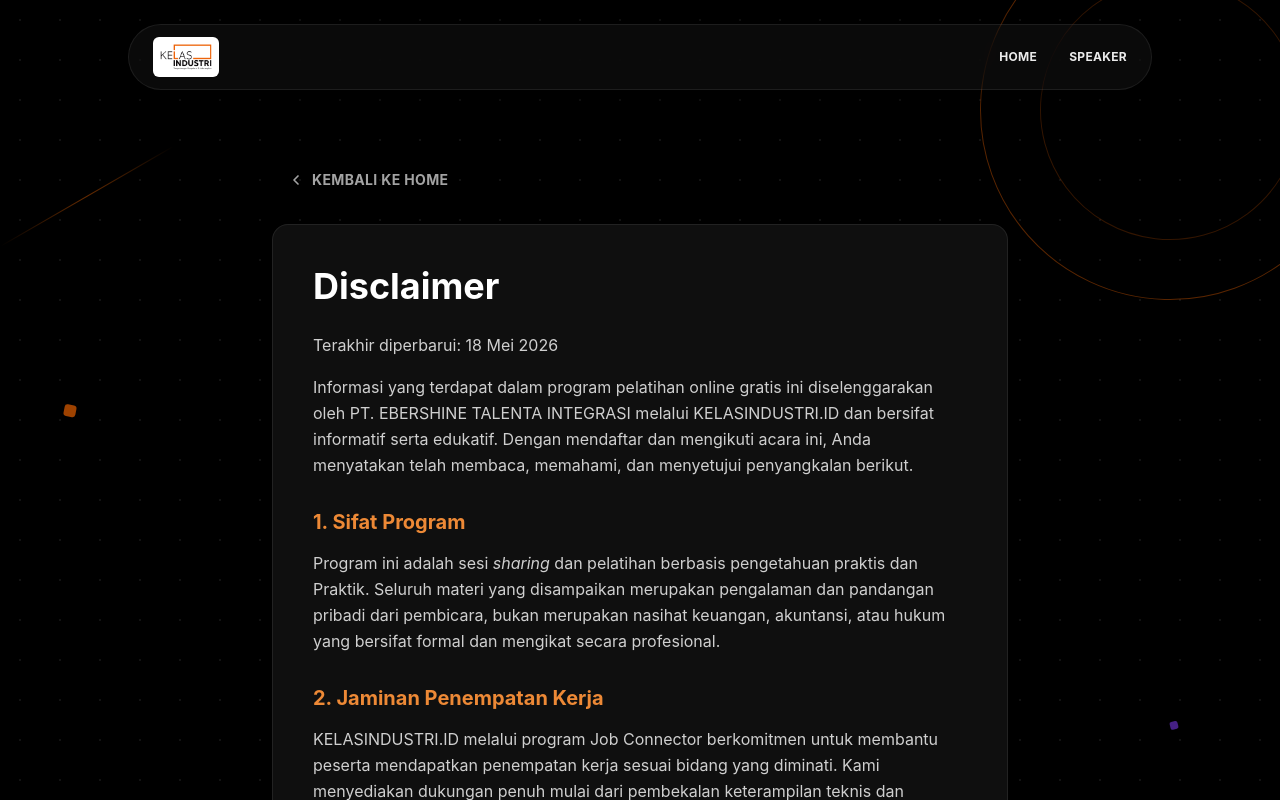
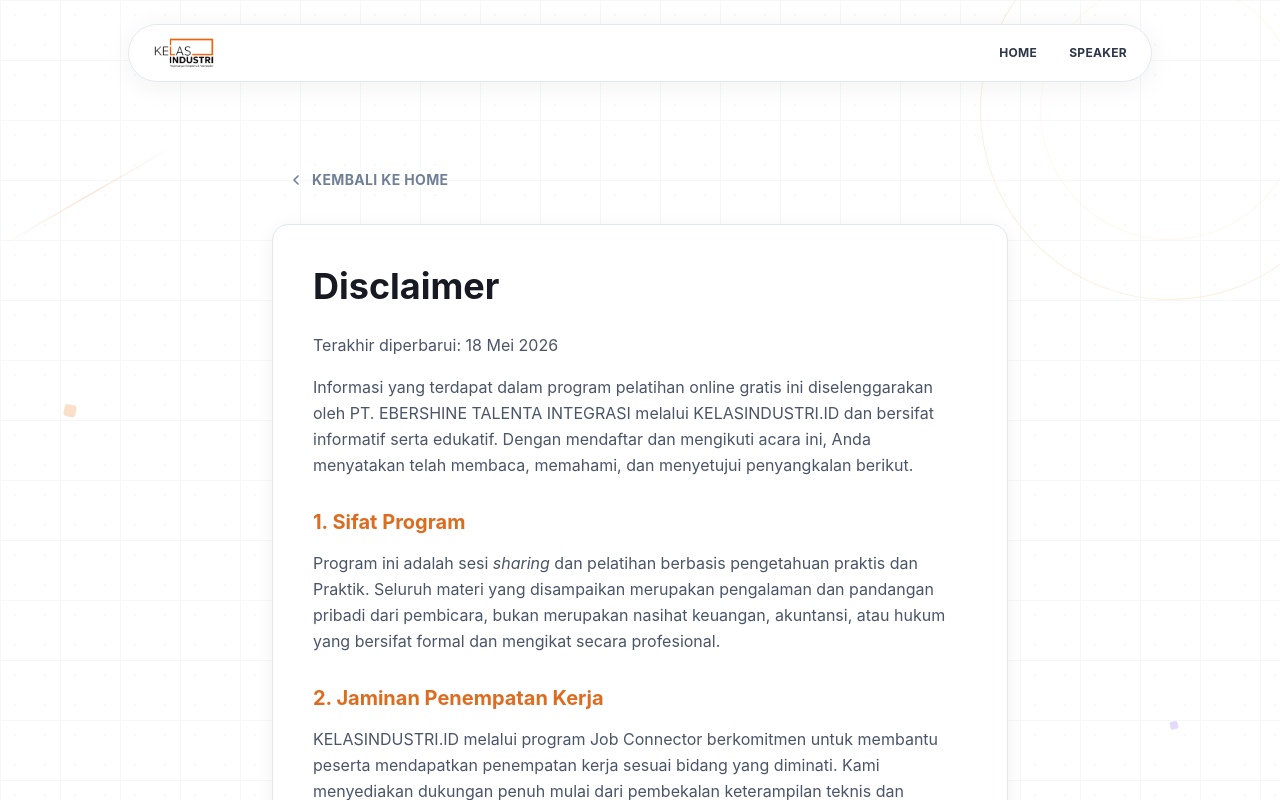
Before and after one commit to thePal5/lp-kelasindustri, a React (Vite) app: page /disclaimer in a window 1280 px wide. Shown: the top 800 px of the page. Built offline with nearby package versions, Linux system fonts and the light colour scheme.

Commit message:
feat: implement full application scaffolding with landing components, utility ornaments, and legal pages

```diff
--- a/src/App.jsx
+++ b/src/App.jsx
@@ -12,8 +12,8 @@
 
 function App() {
   return (
-    // Background utama Hitam sesuai Rules #1
-    <Box bg="black" minH="100vh" color="white" position="relative" overflowX="hidden" scrollBehavior="smooth">
+    // Background utama Putih — Light Theme
+    <Box bg="white" minH="100vh" color="gray.900" position="relative" overflowX="hidden" scrollBehavior="smooth">
       <Ornaments />
       <Navbar />
 
--- a/src/components/Footer.jsx
+++ b/src/components/Footer.jsx
@@ -3,7 +3,7 @@
 import { landingData } from "../data/dummyData";
 
 const footerLinkStyle = {
-  color: "var(--chakra-colors-whiteAlpha-600)",
+  color: "var(--chakra-colors-gray-500)",
   fontWeight: "bold",
   fontSize: "0.75rem",
   textTransform: "uppercase",
@@ -13,27 +13,27 @@
 
 export default function Footer() {
   return (
-    <Box bg="whiteAlpha.50" borderTop="1px solid" borderColor="whiteAlpha.200" py={12} mt={20} position="relative" zIndex={10}>
+    <Box bg="gray.50" borderTop="1px solid" borderColor="gray.200" py={12} mt={20} position="relative" zIndex={10}>
       <Flex direction="column" justify="center" align="center" gap={6}>
-        <Text fontSize={{ base: "xl", md: "3xl" }} fontWeight="black" color="white" letterSpacing="widest" textTransform="uppercase">
+        <Text fontSize={{ base: "xl", md: "3xl" }} fontWeight="black" color="gray.900" letterSpacing="widest" textTransform="uppercase">
           KELASINDUSTRI.ID
         </Text>
         <HStack spacing={6} mb={4}>
           <Link to="/privacy" style={footerLinkStyle}
-            onMouseEnter={e => e.target.style.color = "var(--chakra-colors-orange-400)"}
-            onMouseLeave={e => e.target.style.color = "var(--chakra-colors-whiteAlpha-600)"}
+            onMouseEnter={e => e.target.style.color = "var(--chakra-colors-orange-500)"}
+            onMouseLeave={e => e.target.style.color = "var(--chakra-colors-gray-500)"}
           >Privacy</Link>
           <Link to="/disclaimer" style={footerLinkStyle}
-            onMouseEnter={e => e.target.style.color = "var(--chakra-colors-orange-400)"}
-            onMouseLeave={e => e.target.style.color = "var(--chakra-colors-whiteAlpha-600)"}
+            onMouseEnter={e => e.target.style.color = "var(--chakra-colors-orange-500)"}
+            onMouseLeave={e => e.target.style.color = "var(--chakra-colors-gray-500)"}
           >Disclaimer</Link>
           <Link to="/ketentuan" style={footerLinkStyle}
-            onMouseEnter={e => e.target.style.color = "var(--chakra-colors-orange-400)"}
-            onMouseLeave={e => e.target.style.color = "var(--chakra-colors-whiteAlpha-600)"}
+            onMouseEnter={e => e.target.style.color = "var(--chakra-colors-orange-500)"}
+            onMouseLeave={e => e.target.style.color = "var(--chakra-colors-gray-500)"}
           >Ketentuan</Link>
         </HStack>
-        <Box px={6} py={2} rounded="full" border="1px solid" borderColor="whiteAlpha.300" bg="blackAlpha.500">
-          <Text color="whiteAlpha.600" fontSize="xs" fontWeight="bold" letterSpacing="wide">
+        <Box px={6} py={2} rounded="full" border="1px solid" borderColor="gray.200" bg="white">
+          <Text color="gray.500" fontSize="xs" fontWeight="bold" letterSpacing="wide">
             {landingData.footer.text}
           </Text>
         </Box>
--- a/src/components/Navbar.jsx
+++ b/src/components/Navbar.jsx
@@ -8,31 +8,29 @@
         as="nav"
         w="100%"
         maxW="container.lg"
-        bg="whiteAlpha.50"
+        bg="whiteAlpha.800"
         backdropFilter="blur(24px)"
         border="1px solid"
-        borderColor="whiteAlpha.200"
+        borderColor="gray.200"
         borderRadius="full"
         px={6}
         py={3}
-        boxShadow="0 4px 30px rgba(0, 0, 0, 0.5)"
+        boxShadow="0 4px 30px rgba(0, 0, 0, 0.06)"
       >
         {/* Desktop Layout */}
         <Flex display={{ base: "none", md: "flex" }} justify="space-between" align="center">
-          <Box bg="white" p={1.5} rounded="md" boxShadow="sm">
-            <Image src={landingData.logo} alt="Logo" h="28px" objectFit="contain" />
-          </Box>
+          <Image src={landingData.logo} alt="Logo" h="32px" objectFit="contain" />
           <HStack spacing={8}>
             {landingData.navLinks.map((link, index) => (
               <Link
                 key={index}
                 href={link.href}
-                color="whiteAlpha.900"
+                color="gray.700"
                 fontWeight="bold"
                 letterSpacing="wide"
                 textTransform="uppercase"
                 fontSize="xs"
-                _hover={{ color: "orange.400", textDecoration: "none", transform: "scale(1.05)" }}
+                _hover={{ color: "orange.500", textDecoration: "none", transform: "scale(1.05)" }}
                 transition="all 0.2s"
               >
                 {link.label}
@@ -43,9 +41,7 @@
 
         {/* Mobile Layout — logo di tengah, tanpa hamburger */}
         <Flex display={{ base: "flex", md: "none" }} justify="center" align="center">
-          <Box bg="white" p={1} rounded="sm" boxShadow="sm">
-            <Image src={landingData.logo} alt="Logo" h="24px" objectFit="contain" />
-          </Box>
+          <Image src={landingData.logo} alt="Logo" h="26px" objectFit="contain" />
         </Flex>
       </Box>
     </Box>
--- a/src/components/Ornaments.jsx
+++ b/src/components/Ornaments.jsx
@@ -1,5 +1,6 @@
-import { Box } from "@chakra-ui/react";
+import { Box, Image } from "@chakra-ui/react";
 import { motion } from "framer-motion";
+import { landingData } from "../data/dummyData";
 
 const MotionBox = motion.create(Box);
 
@@ -7,18 +8,53 @@
   return (
     <Box position="absolute" top={0} left={0} w="100%" h="100%" overflow="hidden" zIndex={0} pointerEvents="none">
 
-      {/* === SUBTLE GRID DOT PATTERN === */}
+      {/* === SUBTLE GRID LINE PATTERN (abu-abu) === */}
       <Box
         position="absolute"
         top={0} left={0} w="100%" h="100%"
-        opacity={0.07}
+        opacity={0.08}
         style={{
-          backgroundImage: "radial-gradient(circle, #ffffff 1px, transparent 1px)",
-          backgroundSize: "40px 40px",
+          backgroundImage:
+            "linear-gradient(to right, #9CA3AF 1px, transparent 1px), linear-gradient(to bottom, #9CA3AF 1px, transparent 1px)",
+          backgroundSize: "60px 60px",
         }}
       />
 
-      {/* === TOP RIGHT — Large Spinning Ring === */}
+      {/* === SUBTLE DOT OVERLAY === */}
+      <Box
+        position="absolute"
+        top={0} left={0} w="100%" h="100%"
+        opacity={0.05}
+        style={{
+          backgroundImage: "radial-gradient(circle, #6B7280 1px, transparent 1px)",
+          backgroundSize: "30px 30px",
+        }}
+      />
+
+      {/* === WATERMARK LOGO (background transparan, center) === */}
+      <Box
+        position="fixed"
+        top="50%"
+        left="50%"
+        transform="translate(-50%, -50%)"
+        w={{ base: "300px", md: "500px" }}
+        h={{ base: "300px", md: "500px" }}
+        opacity={0.04}
+        display="flex"
+        alignItems="center"
+        justifyContent="center"
+      >
+        <Image
+          src={landingData.logo}
+          alt=""
+          w="100%"
+          h="100%"
+          objectFit="contain"
+          filter="grayscale(100%)"
+        />
+      </Box>
+
+      {/* === TOP RIGHT — Spinning Ring (muted for light bg) === */}
       <MotionBox
         position="absolute"
         top="-80px"
@@ -26,9 +62,9 @@
         w="380px"
         h="380px"
         border="1.5px solid"
-        borderColor="#FF6B00"
+        borderColor="orange.300"
         borderRadius="full"
-        opacity={0.35}
+        opacity={0.2}
         animate={{ rotate: 360 }}
         transition={{ duration: 30, repeat: Infinity, ease: "linear" }}
       />
@@ -40,14 +76,14 @@
         w="260px"
         h="260px"
         border="1px solid"
-        borderColor="#FF6B00"
+        borderColor="orange.200"
         borderRadius="full"
-        opacity={0.2}
+        opacity={0.15}
         animate={{ rotate: -360 }}
         transition={{ duration: 20, repeat: Infinity, ease: "linear" }}
       />
 
-      {/* === BOTTOM LEFT — Violet Spinning Ring === */}
+      {/* === BOTTOM LEFT — Purple Spinning Ring === */}
       <MotionBox
         position="absolute"
         bottom="-100px"
@@ -55,9 +91,9 @@
         w="450px"
         h="450px"
         border="1.5px solid"
-        borderColor="#7C3AED"
+        borderColor="purple.300"
         borderRadius="full"
-        opacity={0.3}
+        opacity={0.18}
         animate={{ rotate: -360 }}
         transition={{ duration: 35, repeat: Infinity, ease: "linear" }}
       />
@@ -68,9 +104,9 @@
         w="300px"
         h="300px"
         border="1px solid"
-        borderColor="#A78BFA"
+        borderColor="purple.200"
         borderRadius="full"
-        opacity={0.2}
+        opacity={0.12}
         animate={{ rotate: 360 }}
         transition={{ duration: 22, repeat: Infinity, ease: "linear" }}
       />
@@ -82,10 +118,10 @@
         left="5%"
         w="12px"
         h="12px"
-        bg="#FF6B00"
+        bg="orange.400"
         borderRadius="3px"
-        opacity={0.7}
-        animate={{ y: [0, -18, 0], rotate: [0, 45, 0], opacity: [0.5, 1, 0.5] }}
+        opacity={0.35}
+        animate={{ y: [0, -18, 0], rotate: [0, 45, 0], opacity: [0.2, 0.5, 0.2] }}
         transition={{ duration: 5, repeat: Infinity, ease: "easeInOut" }}
       />
       <MotionBox
@@ -94,10 +130,10 @@
         right="8%"
         w="8px"
         h="8px"
-        bg="#7C3AED"
+        bg="purple.400"
         borderRadius="2px"
-        opacity={0.6}
-        animate={{ y: [0, 14, 0], rotate: [0, -45, 0], opacity: [0.4, 0.9, 0.4] }}
+        opacity={0.3}
+        animate={{ y: [0, 14, 0], rotate: [0, -45, 0], opacity: [0.2, 0.45, 0.2] }}
         transition={{ duration: 6, repeat: Infinity, ease: "easeInOut", delay: 1 }}
       />
       <MotionBox
@@ -106,10 +142,10 @@
         right="15%"
         w="10px"
         h="10px"
-        bg="#06B6D4"
+        bg="cyan.400"
         borderRadius="2px"
-        opacity={0.55}
-        animate={{ y: [0, -12, 0], rotate: [45, 0, 45], opacity: [0.4, 0.8, 0.4] }}
+        opacity={0.25}
+        animate={{ y: [0, -12, 0], rotate: [45, 0, 45], opacity: [0.15, 0.4, 0.15] }}
         transition={{ duration: 7, repeat: Infinity, ease: "easeInOut", delay: 2 }}
       />
       <MotionBox
@@ -118,10 +154,10 @@
         left="20%"
         w="6px"
         h="6px"
-        bg="#FF6B00"
+        bg="orange.400"
         borderRadius="full"
-        opacity={0.6}
-        animate={{ y: [0, 10, 0], opacity: [0.4, 1, 0.4] }}
+        opacity={0.3}
+        animate={{ y: [0, 10, 0], opacity: [0.2, 0.5, 0.2] }}
         transition={{ duration: 4, repeat: Infinity, ease: "easeInOut", delay: 0.5 }}
       />
 
@@ -132,8 +168,8 @@
         left="0"
         w="200px"
         h="1px"
-        bg="linear-gradient(to right, transparent, #FF6B00, transparent)"
-        opacity={0.4}
+        bg="linear-gradient(to right, transparent, #F97316, transparent)"
+        opacity={0.25}
         transform="rotate(-30deg)"
         transformOrigin="left center"
       />
@@ -144,8 +180,8 @@
         right="0"
         w="180px"
         h="1px"
-        bg="linear-gradient(to right, transparent, #7C3AED, transparent)"
-        opacity={0.4}
+        bg="linear-gradient(to right, transparent, #A78BFA, transparent)"
+        opacity={0.25}
         transform="rotate(-30deg)"
         transformOrigin="right center"
       />
--- a/src/data/dummyData.js
+++ b/src/data/dummyData.js
@@ -10,7 +10,7 @@
   hero: {
     badge: "Online Event",
     targetAudience: "Meski Tanpa Pengalaman",
-    heading: "Bagaimana Freshgraduate Akuntansi dan Mahasiswa Akuntansi Bisa Segera Mendapatkan Pekerjaan Sesuai Bidangnya",
+    heading: "Bagaimana Freshgraduate dan Mahasiswa Akuntansi Bisa Segera Mendapatkan Pekerjaan Sesuai Bidangnya",
     ctaText: "Daftar Sekarang",
     subCtaText: "Tidak Dipungut Biaya!",
   },
--- a/src/pages/Disclaimer.jsx
+++ b/src/pages/Disclaimer.jsx
@@ -14,12 +14,12 @@
             as={Link}
             to="/"
             variant="ghost"
-            color="whiteAlpha.700"
+            color="gray.500"
             fontWeight="bold"
             fontSize="sm"
             textTransform="uppercase"
             letterSpacing="wide"
-            _hover={{ color: "orange.400", bg: "whiteAlpha.100" }}
+            _hover={{ color: "orange.500", bg: "orange.50" }}
             leftIcon={
               <svg width="16" height="16" viewBox="0 0 24 24" fill="none" stroke="currentColor" strokeWidth="2.5" strokeLinecap="round" strokeLinejoin="round">
                 <polyline points="15 18 9 12 15 6" />
@@ -34,16 +34,16 @@
           initial={{ opacity: 0, y: 20 }}
           animate={{ opacity: 1, y: 0 }}
           transition={{ duration: 0.5 }}
-          bg="whiteAlpha.100"
+          bg="white"
           p={{ base: 6, md: 10 }}
           rounded="2xl"
           border="1px solid"
-          borderColor="whiteAlpha.200"
-          backdropFilter="blur(10px)"
+          borderColor="gray.200"
+          boxShadow="0 4px 20px rgba(0, 0, 0, 0.06)"
         >
-          <Heading as="h1" size="xl" mb={6} color="white">Disclaimer</Heading>
+          <Heading as="h1" size="xl" mb={6} color="gray.900">Disclaimer</Heading>
 
-          <VStack spacing={4} align="start" color="whiteAlpha.800" fontSize="md" lineHeight="tall">
+          <VStack spacing={4} align="start" color="gray.600" fontSize="md" lineHeight="tall">
             <Text>
               Terakhir diperbarui: {new Date().toLocaleDateString('id-ID', { year: 'numeric', month: 'long', day: 'numeric' })}
             </Text>
@@ -51,32 +51,32 @@
               Informasi yang terdapat dalam program pelatihan online gratis ini diselenggarakan oleh PT. EBERSHINE TALENTA INTEGRASI melalui KELASINDUSTRI.ID dan bersifat informatif serta edukatif. Dengan mendaftar dan mengikuti acara ini, Anda menyatakan telah membaca, memahami, dan menyetujui penyangkalan berikut.
             </Text>
 
-            <Heading as="h2" size="md" color="orange.400" mt={4}>1. Sifat Program</Heading>
+            <Heading as="h2" size="md" color="orange.500" mt={4}>1. Sifat Program</Heading>
             <Text>
               Program ini adalah sesi <em>sharing</em> dan pelatihan berbasis pengetahuan praktis dan Praktik. Seluruh materi yang disampaikan merupakan pengalaman dan pandangan pribadi dari pembicara, bukan merupakan nasihat keuangan, akuntansi, atau hukum yang bersifat formal dan mengikat secara profesional.
             </Text>
 
-            <Heading as="h2" size="md" color="orange.400" mt={4}>2. Jaminan Penempatan Kerja</Heading>
+            <Heading as="h2" size="md" color="orange.500" mt={4}>2. Jaminan Penempatan Kerja</Heading>
             <Text>
               KELASINDUSTRI.ID melalui program Job Connector berkomitmen untuk membantu peserta mendapatkan penempatan kerja sesuai bidang yang diminati. Kami menyediakan dukungan penuh mulai dari pembekalan keterampilan teknis dan profesional, hingga koneksi langsung dengan mitra perusahaan dan industri yang relevan. Komitmen kami bukan sekadar pelatihan — kami hadir menemani perjalanan karier Anda hingga berhasil masuk dunia kerja.
             </Text>
 
-            <Heading as="h2" size="md" color="orange.400" mt={4}>3. Keakuratan Materi</Heading>
+            <Heading as="h2" size="md" color="orange.500" mt={4}>3. Keakuratan Materi</Heading>
             <Text>
               Meskipun kami berupaya untuk menyajikan materi yang akurat dan terkini, informasi yang diberikan dalam acara ini dapat berubah seiring perkembangan regulasi, teknologi, dan kebutuhan industri. Peserta disarankan untuk selalu melakukan verifikasi mandiri sebelum menerapkan informasi yang didapat.
             </Text>
 
-            <Heading as="h2" size="md" color="orange.400" mt={4}>4. Komitmen terhadap Sumber & Referensi</Heading>
+            <Heading as="h2" size="md" color="orange.500" mt={4}>4. Komitmen terhadap Sumber & Referensi</Heading>
             <Text>
               Setiap referensi atau platform pihak ketiga yang kami rekomendasikan dalam program ini telah kami kurasi dengan cermat berdasarkan relevansi dan kualitasnya. Kami berkomitmen untuk hanya menyarankan sumber-sumber terpercaya yang mendukung perjalanan belajar dan karier Anda di bidang Akuntansi dan ERP.
             </Text>
 
-            <Heading as="h2" size="md" color="orange.400" mt={4}>5. Komitmen Penuh dari Penyelenggara</Heading>
+            <Heading as="h2" size="md" color="orange.500" mt={4}>5. Komitmen Penuh dari Penyelenggara</Heading>
             <Text>
               PT. EBERSHINE TALENTA INTEGRASI bersama seluruh pemateri berkomitmen penuh untuk menyampaikan program pelatihan yang berkualitas, akuntabel, dan berdampak nyata. Kami hadir sebagai mitra yang serius mendukung pertumbuhan karier Anda — bukan sekadar menyelenggarakan acara, melainkan memastikan setiap peserta mendapat nilai dan manfaat yang maksimal dari setiap sesi.
             </Text>
 
-            <Heading as="h2" size="md" color="orange.400" mt={4}>6. Hubungi Kami</Heading>
+            <Heading as="h2" size="md" color="orange.500" mt={4}>6. Hubungi Kami</Heading>
             <Text>
               Apabila Anda memiliki pertanyaan atau keberatan terhadap konten yang disampaikan, silakan hubungi kami melalui saluran resmi KELASINDUSTRI.ID atau melalui email resmi PT. EBERSHINE TALENTA INTEGRASI.
             </Text>
```
Also changed, not shown: src/components/Hero.jsx (+14 -14 lines), src/components/Speaker.jsx (+5 -5 lines), src/pages/Ketentuan.jsx (+15 -15 lines), src/pages/Privacy.jsx (+12 -12 lines).
